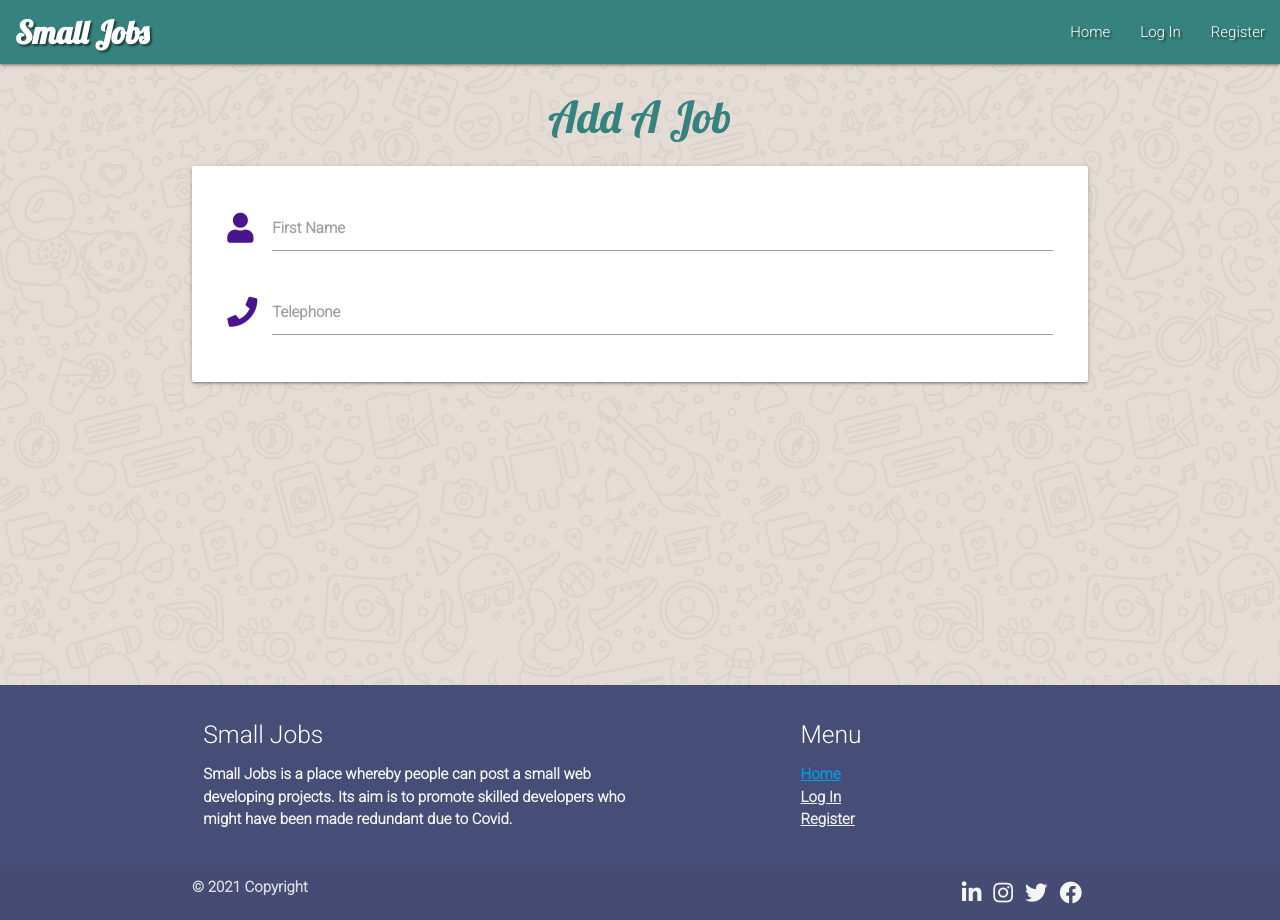
After one commit to mickmccann/MS3-Small-Jobs, a Flask app: page /add_jobs in a window 1280 px wide. The commit adds this page. Run offline with Flask 2, Linux system fonts and the light colour scheme; some libraries are stand-ins or nearby versions.

Commit message:
Created add_jobs template with appropiate routing

```diff
--- a/app.py
+++ b/app.py
@@ -99,6 +99,11 @@ def logout():
     return redirect(url_for("login"))
 
 
+@app.route("/add_jobs")
+def add_jobs():
+    return render_template("add_jobs.html")
+
+
 if __name__ == "__main__":
     app.run(host=os.environ.get("IP"),
             port=int(os.environ.get("PORT")),
--- /dev/null
+++ b/templates/add_jobs.html
@@ -0,0 +1,23 @@
+{% extends "base.html" %}
+{% block content %}
+
+<h3 class="center-align">Add A Job</h3>
+
+<div class="row">
+    <form class="col s12" method="POST" action="">
+        <div class="row card-panel">
+            <div class="input-field col s12">
+                <i class="fas fa-user prefix purple-text text-darken-4"></i>
+                <input id="icon_prefix" type="text" class="validate">
+                <label for="icon_prefix">First Name</label>
+            </div>
+            <div class="input-field col s12">
+                <i class="fas fa-phone prefix purple-text text-darken-4"></i>
+                <input id="icon_telephone" type="tel" class="validate">
+                <label for="icon_telephone">Telephone</label>
+            </div>
+        </div>
+    </form>
+</div>
+
+{% endblock %}
--- a/templates/base.html
+++ b/templates/base.html
@@ -27,7 +27,7 @@
                     <li><a href="{{ url_for('get_jobs') }}">Home</a></li>
                     {% if session.user %}
                         <li><a href="{{ url_for('profile', username=session['user']) }}">Profile</a></li>
-                        <li><a href="#">New Jobs</a></li>
+                        <li><a href="{{ url_for('add_jobs') }}">New Jobs</a></li>
                         <li><a href="#">Manage Jobs</a></li>
                         <li><a href="{{ url_for('logout') }}">Log Out</a></li>
                     {% else %}
@@ -46,7 +46,7 @@
             <li><a href="{{ url_for('get_jobs') }}">Home</a></li>
             {% if session.user %}
                 <li><a href="{{ url_for('profile', username=session['user']) }}">Profile</a></li>
-                <li><a href="#">New Jobs</a></li>
+                <li><a href="{{ url_for('add_jobs') }}">New Jobs</a></li>
                 <li><a href="#">Manage Jobs</a></li>
                 <li><a href="{{ url_for('logout') }}">Log Out</a></li>
             {% else %}
@@ -88,7 +88,7 @@
                         <li><a href="{{ url_for('get_jobs') }}">Home</a></li>
                         {% if session.user %}
                             <li><a class="grey-text text-lighten-3" href="{{ url_for('profile', username=session['user']) }}">Profile</a></li>
-                            <li><a class="grey-text text-lighten-3" href="#">New Jobs</a></li>
+                            <li><a class="grey-text text-lighten-3" href="{{ url_for('add_jobs') }}">New Jobs</a></li>
                             <li><a class="grey-text text-lighten-3" href="#">Manage Jobs</a></li>
                             <li><a class="grey-text text-lighten-3" href="{{ url_for('logout') }}">Log Out</a></li>
                         {% else %}
```
